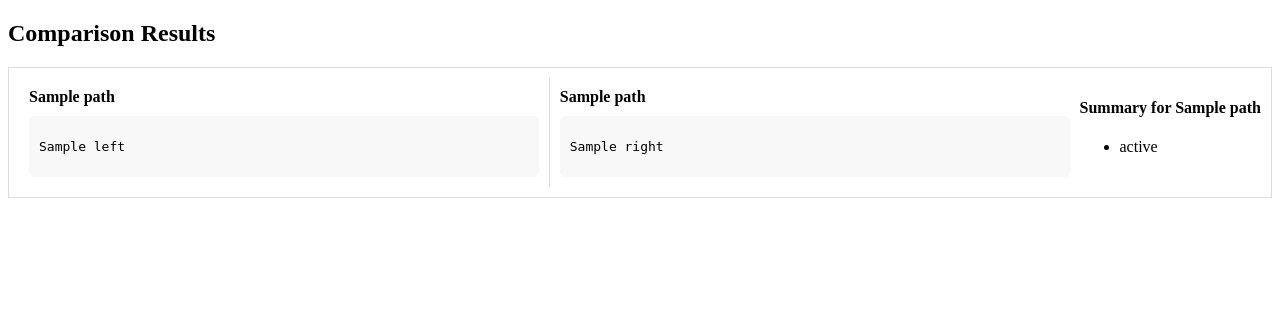
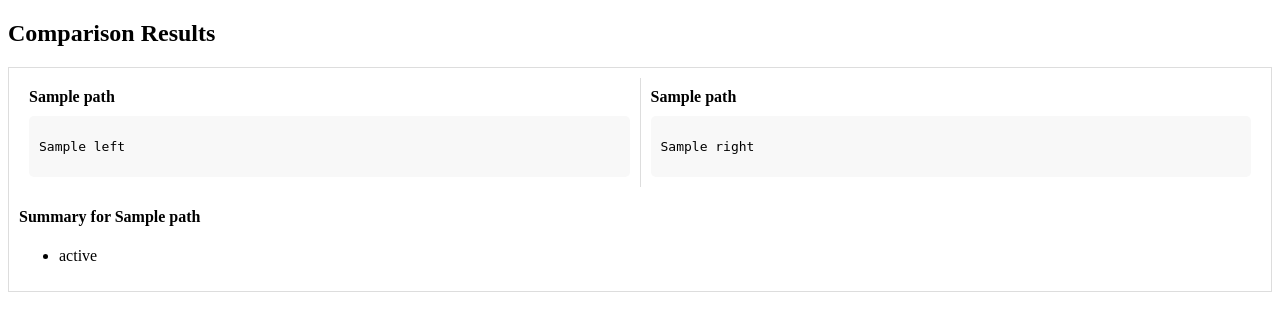
Before and after one commit to maciekSzubiczuk/polishAPI_compliance_tool, a Flask app: template app/templates/display.html in a window 1280 px wide. Shown: the top 331 px of the page. Run offline with Flask 3, Linux system fonts and the light colour scheme; the template is opened without the code that fills it: most values are stand-ins (such as "Sample title", 1, 10 or a date in 2020).

Commit message:
added summary below diffrence

```diff
--- a/app/templates/display.html
+++ b/app/templates/display.html
@@ -5,10 +5,12 @@
     <style>
         /* Existing styles... */
         .diff-row {
+            border: 1px solid #ddd;
+            margin-bottom: 20px;
+            padding: 10px;
+        }
+        .diff-sections {
             display: flex;
-            margin-bottom: 20px;
-            border: 1px solid #ddd;
-            padding: 10px;
         }
         .diff-section {
             flex: 1;
@@ -32,6 +34,9 @@
             font-family: monospace;
         }
         /* Color styles... */
+        .summary-section {
+            margin-top: 10px; /* Add space between the comparison and summary sections */
+        }
     </style>
 </head>
 <body>
@@ -40,15 +45,13 @@
         {% for diff in differences %}
             {% for path, change in diff.items() %}
                 <div class="diff-row">
+                    <!-- Comparison Sections (Left and Right) -->
+                    <div class="diff-sections">
                         <div class="diff-section diff-section-left">
                             <div class="path-title">{{ path }}</div>
                             {% if change.left %}
                                 <div class="yaml-content-wrapper {{ 'removed' if change.right is none else 'changed' }}">
                                     <pre class="yaml-content">{{ change.left | safe }}</pre>
-                            </div>
-                        {% else %}
-                            <div class="yaml-content-wrapper {{ 'added' }}">
-                                <pre class="yaml-content">No equivalent in PolishAPI</pre>
                                 </div>
                             {% endif %}
                         </div>
@@ -58,12 +61,10 @@
                                 <div class="yaml-content-wrapper {{ 'added' if change.left is none else 'changed' }}">
                                     <pre class="yaml-content">{{ change.right | safe }}</pre>
                                 </div>
-                        {% else %}
-                            <div class="yaml-content-wrapper {{ 'removed' }}">
-                                <pre class="yaml-content">No equivalent in Santander API</pre>
-                            </div>
                             {% endif %}
                         </div>
+                    </div>
+                    <!-- Summary Section (Below Comparison Sections) -->
                     <div class="summary-section">
                         <h4>Summary for {{ path }}</h4>
                         <ul>
```
Lines whose indentation alone changed are shown as unchanged.
